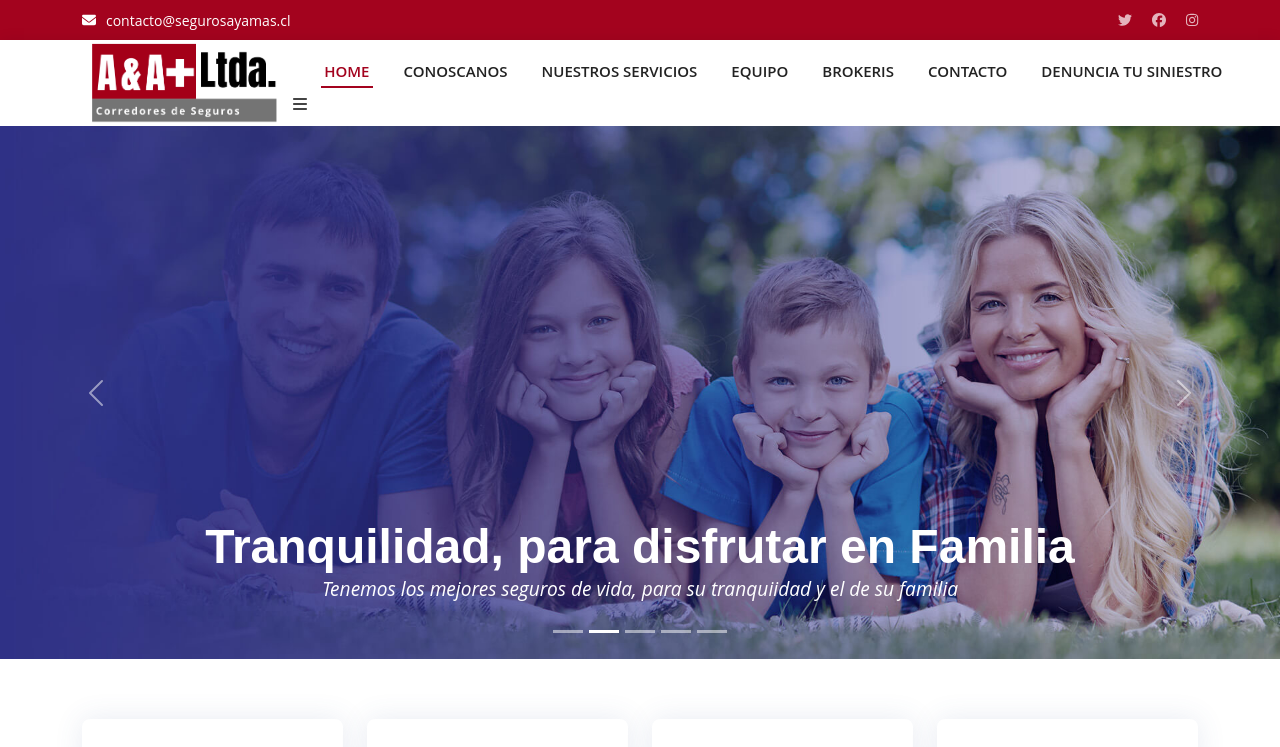
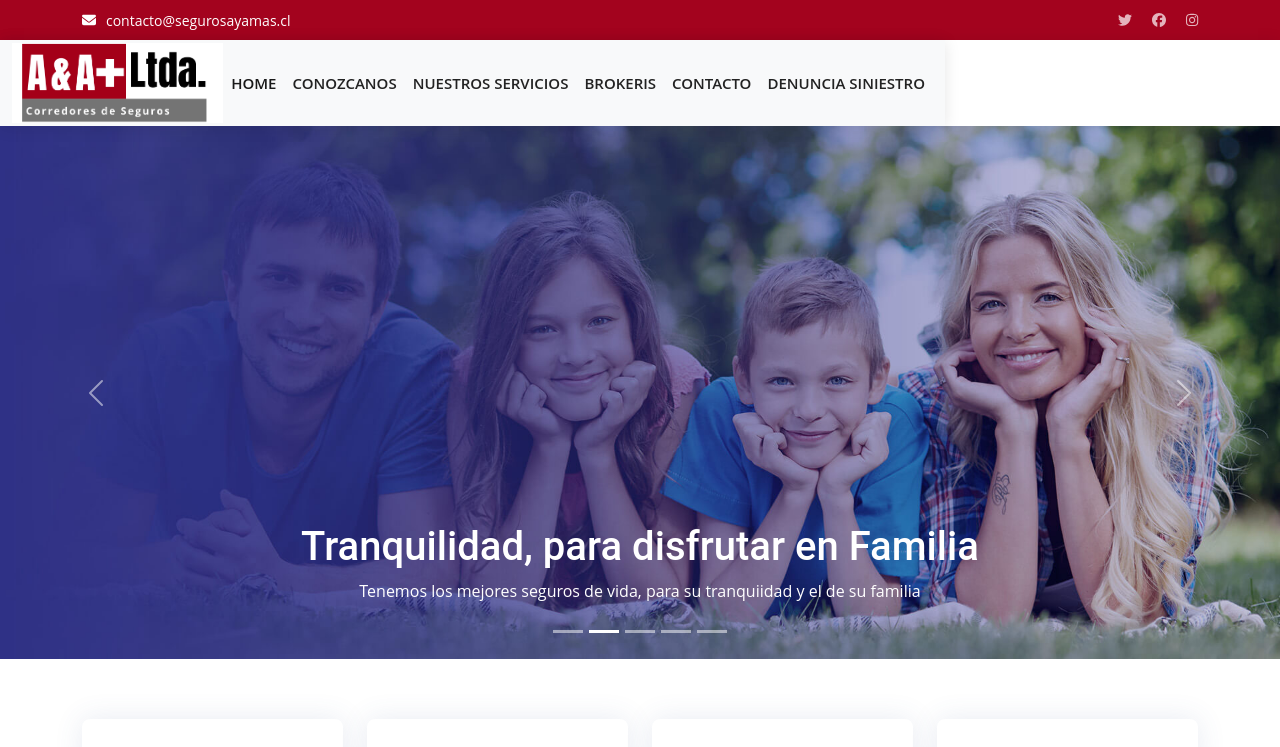
Before and after one commit to ramosaqueda/segurosayamas, a React (Create React App) app: page / in a window 1280 px wide. Shown: the top 747 px of the page. Built offline with nearby package versions, Linux system fonts and the light colour scheme.

Commit message:
actualiza_contenido

```diff
--- a/public/index.html
+++ b/public/index.html
@@ -26,9 +26,11 @@
       Learn how to configure a non-root public URL by running `npm run build`.
     -->
     <title>A&A+</title>
+
   </head>
   <body>
     <noscript>You need to enable JavaScript to run this app.</noscript>
     <div id="root"></div>
+
   </body>
 </html>
--- a/src/assets/css/style.css
+++ b/src/assets/css/style.css
@@ -183,7 +183,6 @@ h6 {
 }
 
 #header .logo {
-  font-size: 30px;
   margin: 0;
   padding: 0;
   line-height: 1;
@@ -248,6 +247,8 @@ h6 {
   line-height: 0;
   margin-left: 5px;
 }
+
+
 .navbar > ul > li > a:before {
   content: '';
   position: absolute;
@@ -272,6 +273,8 @@ h6 {
 .navbar li:hover > a {
   color: #a3031e;
 }
+
+
 .navbar .dropdown ul {
   display: block;
   position: absolute;
@@ -286,6 +289,7 @@ h6 {
   box-shadow: 0px 0px 30px rgba(127, 137, 161, 0.25);
   transition: 0.3s;
 }
+/*
 .navbar .dropdown ul li {
   min-width: 200px;
 }
@@ -328,16 +332,10 @@ h6 {
 }
 
 /**
-  * Mobile Navigation
-  */
-.mobile-nav-toggle {
-  color: #222222;
-  font-size: 28px;
-  cursor: pointer;
-  display: none;
-  line-height: 0;
-  transition: 0.5s;
-}
+* Mobile Navigation
+*/
+
+/*
 .mobile-nav-toggle.bi-x {
   color: #fff;
 }
@@ -351,6 +349,7 @@ h6 {
     display: none;
   }
 }
+
 .navbar-mobile {
   position: fixed;
   overflow: hidden;
@@ -362,11 +361,13 @@ h6 {
   transition: 0.3s;
   z-index: 999;
 }
+
 .navbar-mobile .mobile-nav-toggle {
   position: absolute;
   top: 15px;
   right: 15px;
 }
+
 .navbar-mobile ul {
   display: block;
   position: absolute;
@@ -379,29 +380,35 @@ h6 {
   overflow-y: auto;
   transition: 0.3s;
 }
+
 .navbar-mobile a,
 .navbar-mobile a:focus {
   padding: 10px 20px;
   font-size: 15px;
   color: #222222;
 }
-.navbar-mobile > ul > li {
-  padding: 0;
-}
+
+.navbar-mobile>ul>li {
+  padding: 0;
+}
+
 .navbar-mobile a:hover:before,
-.navbar-mobile li:hover > a:before,
+.navbar-mobile li:hover>a:before,
 .navbar-mobile .active:before {
   visibility: hidden;
 }
+
 .navbar-mobile a:hover,
 .navbar-mobile .active,
-.navbar-mobile li:hover > a {
-  color: #a3031e;
-}
+.navbar-mobile li:hover>a {
+  color: #106eea;
+}
+
 .navbar-mobile .getstarted,
 .navbar-mobile .getstarted:focus {
   margin: 15px;
 }
+
 .navbar-mobile .dropdown ul {
   position: static;
   display: none;
@@ -413,40 +420,31 @@ h6 {
   background: #fff;
   box-shadow: 0px 0px 30px rgba(127, 137, 161, 0.25);
 }
+
 .navbar-mobile .dropdown ul li {
   min-width: 200px;
 }
+
 .navbar-mobile .dropdown ul a {
   padding: 10px 20px;
 }
+
 .navbar-mobile .dropdown ul a i {
   font-size: 12px;
 }
+
 .navbar-mobile .dropdown ul a:hover,
 .navbar-mobile .dropdown ul .active:hover,
-.navbar-mobile .dropdown ul li:hover > a {
-  color: #a3031e;
-}
-.navbar-mobile .dropdown > .dropdown-active {
+.navbar-mobile .dropdown ul li:hover>a {
+  color: #106eea;
+}
+
+.navbar-mobile .dropdown>.dropdown-active {
   display: block;
 }
 
-.Carousel h1 {
-  margin: 0;
-  font-size: 48px;
-  font-weight: 700;
-  line-height: 56px;
-  font-family: 'Poppins', sans-serif;
-}
-
-.Carousel h1 span {
-  color: #a3031e;
-}
-
-.Carousel p {
-  font-size: larger;
-  font-style: oblique;
-}
+*/
+
 /*--------------------------------------------------------------
   # Hero Section
   --------------------------------------------------------------*/
--- a/src/components/Footer.jsx
+++ b/src/components/Footer.jsx
@@ -93,7 +93,7 @@ const Footer = () => {
 
             <div className="col-lg-3 col-md-6 footer-links">
               <h4>Nuestras Redes Sociales</h4>
-              <p>Elije el caal de atención que desees.</p>
+              <p>Elije el canal de atención que desees.</p>
               <div className="social-links mt-3">
                 <a href="/" className="twitter">
                   <i className="bx bxl-twitter">
--- a/src/components/Navbar.jsx
+++ b/src/components/Navbar.jsx
@@ -2,9 +2,7 @@ import React from 'react';
 import logo from '../assets/images/logo.png';
 import { useState, useEffect } from 'react';
 
-import { FontAwesomeIcon } from '@fortawesome/react-fontawesome';
 
-import { faBars } from '@fortawesome/free-solid-svg-icons';
 
 const Navbar = () => {
   const [stickyClass, setStickyClass] = useState('');
@@ -22,51 +20,151 @@ const Navbar = () => {
     }
   };
 
+
+
+
   return (
-    //HOME.   CONOSCANOS NUESTROS SERVICIOS EQUIPO BROKERIS CONTACTO DENUNCIA TU SINIESTRO
+    <header id="header" className={`d-flex align-items-center ${stickyClass}`}>
+    <nav className="navbar navbar-expand-lg bg-light" id="header">
+    <div className="container-fluid">
+      <a className="navbar-brand logo" href="/">
+         <img src={logo} alt="" />
+      </a>
+      <button className="navbar-toggler" type="button" data-bs-toggle="collapse" data-bs-target="#navbarSupportedContent" aria-controls="navbarSupportedContent" aria-expanded="false" aria-label="Toggle navigation">
+        <span className="navbar-toggler-icon"></span>
+      </button>
+
+      <div className="collapse navbar-collapse" id="navbarSupportedContent">
+        <ul className="navbar-nav me-auto mb-2 mb-lg-0">
+          <li className="nav-item">
+
+             <a className="nav-link scrollto active" href="/">
+                HOME
+              </a>
+
+          </li>
+          <li className="nav-item">
+
+            <a className="nav-link scrollto" href="/about">
+              CONOZCANOS
+              </a>
+          </li>
+          <li className="nav-item dropdown">
+              <a className="nav-link scrollto" href="/services">
+               NUESTROS SERVICIOS
+              </a>
+          </li>
+          <li className="nav-item">
+              <a className="nav-link scrollto " href="/brokeris">
+                    BROKERIS
+              </a>
+          </li>
+
+          <li className="nav-item">
+              <a className="nav-link scrollto" href="/contact">
+                CONTACTO
+              </a>
+          </li>
+          <li className="nav-item">
+              <a className="nav-link scrollto" href="/contact">
+                DENUNCIA SINIESTRO
+              </a>
+          </li>
+        </ul>
+
+      </div>
+    </div>
+  </nav>
+  </header>
+
+
+
+
+
+
+  );
+};
+
+
+/*
+
+
+        <nav className="navbar navbar-expand-lg bg-light">
+        <div className="container-fluid">
+          <a className="navbar-brand" href="/">Navbar</a>
+          <button className="navbar-toggler" type="button" data-bs-toggle="collapse" data-bs-target="#navbarSupportedContent" aria-controls="navbarSupportedContent" aria-expanded="false" aria-label="Toggle navigation">
+            <span className="navbar-toggler-icon"></span>
+          </button>
+          <div className="collapse navbar-collapse" id="navbarSupportedContent">
+            <ul className="navbar-nav me-auto mb-2 mb-lg-0">
+              <li className="nav-item">
+                <a className="nav-link active" aria-current="page" href="/">Home</a>
+              </li>
+              <li className="nav-item">
+                <a className="nav-link" href="/">Link</a>
+              </li>
+              <li className="nav-item dropdown">
+                <a className="nav-link dropdown-toggle" href="/" role="button" data-bs-toggle="dropdown" aria-expanded="false">
+                  Dropdown
+                </a>
+                <ul className="dropdown-menu">
+                  <li><a className="dropdown-item" href="/">Action</a></li>
+                  <li><a className="dropdown-item" href="/">Another action</a></li>
+                  <li><hr className="dropdown-divider"/></li>
+                  <li><a className="dropdown-item" href="/">Something else here</a></li>
+                </ul>
+              </li>
+              <li className="nav-item">
+                <a className="nav-link disabled">Disabled</a>
+              </li>
+            </ul>
+
+          </div>
+        </div>
+      </nav>
+
+
 
     <header id="header" className={`d-flex align-items-center ${stickyClass}`}>
-      <div className="container d-flex align-items-center justify-content-between">
+
+
+        <nav className="navbar navbar-expand-lg bg-light">
+        <div className="container d-flex align-items-center justify-content-between">
         <a href="index.html" className="logo">
           <img src={logo} alt="" />
         </a>
-        <nav className="navbar">
           <ul>
-            <li>
+            <li className="nav-item">
               <a className="nav-link scrollto active" href="/">
                 HOME
               </a>
             </li>
-            <li>
+            <li className="nav-item">
               <a className="nav-link scrollto" href="/about">
-              CONOSCANOS
+              CONOZCANOS
               </a>
             </li>
-            <li>
+            <li className="nav-item">
               <a className="nav-link scrollto" href="/services">
                NUESTROS SERVICIOS
               </a>
             </li>
-            <li>
-              <a className="nav-link scrollto" href="/team">
-              EQUIPO
-              </a>
-            </li>
 
 
-            <li>
+
+            <li className="nav-item">
               <a className="nav-link scrollto " href="/brokeris">
                 BROKERIS
               </a>
             </li>
 
-            <li>
+            <li className="nav-item">
               <a className="nav-link scrollto" href="/contact">
                 CONTACTO
               </a>
             </li>
 
-            <li>
+            <li className="nav-item">
               <a className="nav-link scrollto" href="/contact">
               DENUNCIA TU SINIESTRO
               </a>
@@ -74,14 +172,12 @@ const Navbar = () => {
 
 
           </ul>
-          <i className="bi bi-lis tmobile-nav-toggle">
-            {' '}
-            <FontAwesomeIcon icon={faBars} />{' '}
-          </i>
+          <i className="navbar-toggler-icon"></i>
+
+          </div>
+
         </nav>
-      </div>
+
     </header>
-  );
-};
-
+*/
 export default Navbar;
--- a/src/components/Slide.jsx
+++ b/src/components/Slide.jsx
@@ -36,7 +36,7 @@ const Slide = () => {
 
           <Carousel.Caption>
             <h1>
-              Asesoramos para que elija lo <spam> + </spam> conveniente
+              Asesoramos para que elija lo <span> + </span> conveniente
             </h1>
             <p>
             Somos Corredores de Seguros con amplia experiencia en seguros Personales y de Empresas
@@ -51,7 +51,7 @@ const Slide = () => {
           />
           <Carousel.Caption>
             <h1>
-              Tranquilidad, <spam>para disfrutar en Familia</spam>
+              Tranquilidad, <span>para disfrutar en Familia</span>
             </h1>
             <p>
               Tenemos los mejores seguros de vida, para su tranquiidad y el de
--- a/src/index.js
+++ b/src/index.js
@@ -1,6 +1,8 @@
 import React from 'react';
 import ReactDOM from 'react-dom/client';
 import '../node_modules/bootstrap/dist/css/bootstrap.min.css';
+import '../node_modules/bootstrap/dist/js/bootstrap.bundle.min';
+
 import './assets/css/style.css';
 import App from './App';
 import { BrowserRouter } from 'react-router-dom';
--- a/src/pages/About.jsx
+++ b/src/pages/About.jsx
@@ -8,7 +8,7 @@ import {
   faPlus,
 } from '@fortawesome/free-solid-svg-icons';
 import backgroundImage from '../assets/images/background/subheader4.jpg';
-import { useState, useEffect } from 'react';
+import {  useEffect } from 'react';
 import AOS from 'aos';
 import 'aos/dist/aos.css';
 
@@ -70,8 +70,7 @@ const About = () => {
             >
               <h3>Motivos de por que elegirnos</h3>
               <p className="fst-italic">
-                Lorem ipsum dolor sit amet, consectetur adipiscing elit, sed do
-                eiusmod tempor incididunt ut labore et dolore magna aliqua.
+
               </p>
               <ul>
                 <li>
--- a/src/pages/brokeris.jsx
+++ b/src/pages/brokeris.jsx
@@ -1,5 +1,5 @@
 import React from 'react'
-import PropTypes from 'prop-types'
+
 import empresa from '../assets/images/empresas.jpeg';
 import holding from '../assets/images/holding.webp';
 
@@ -31,7 +31,7 @@ const brokeris = props => {
                     <div className="card-body">
                         <h5 className="card-title">Sistema Brokeris Empresas</h5>
                         <p className="card-text">Si Ud. pertenece a una empresas, aquí podrá ver toda la información consolidada de los seguros contratados .</p>
-                        <a href="#" className="btn btn-success">Ingreso Empresas</a>
+                        <a href="https://aya.brokeris.cl/EMPRESAS/" className="btn btn-success" target="_blank">Ingreso Empresas</a>
                     </div>
                     </div>
                 </div>
```
Also changed, not shown: public/assets/js/main.js (+1 -56 lines), src/data/seguros.json (+6 -29 lines), 1 other file (tests, documents, lock files or other folders).
